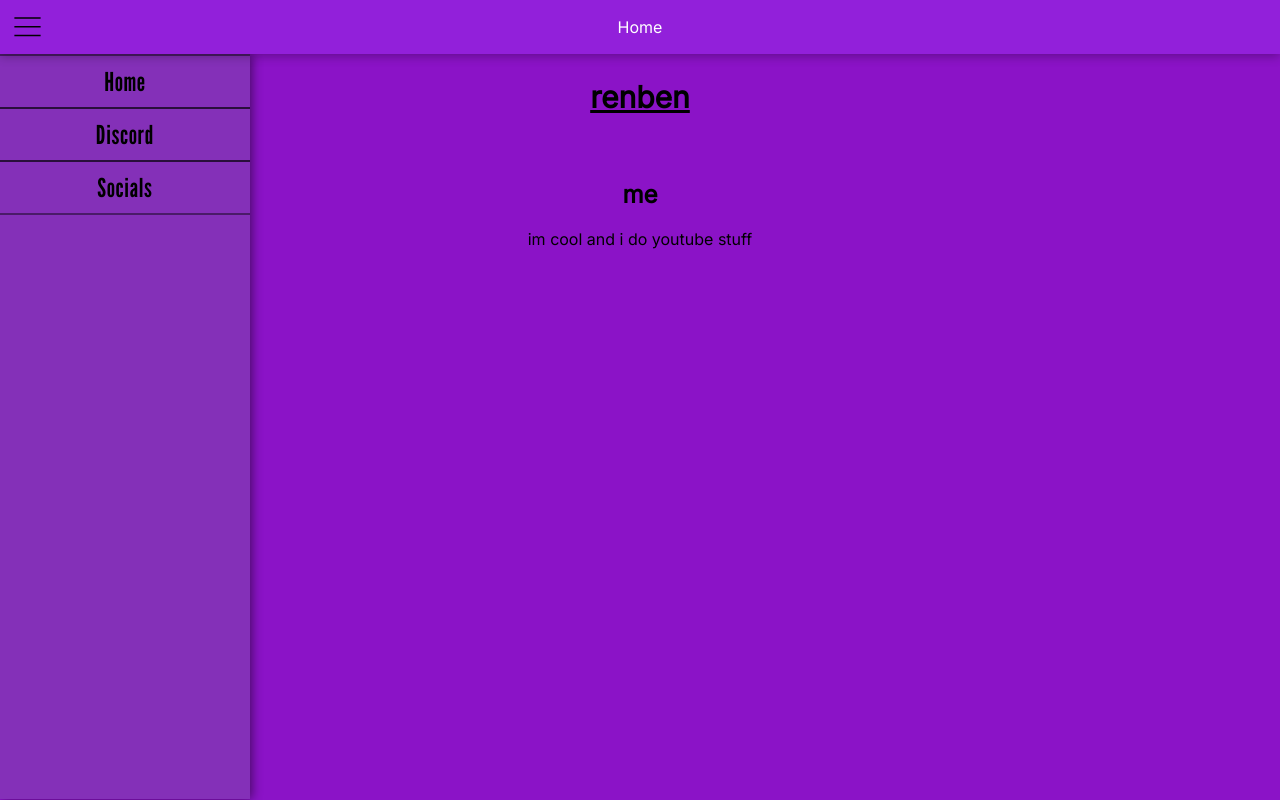
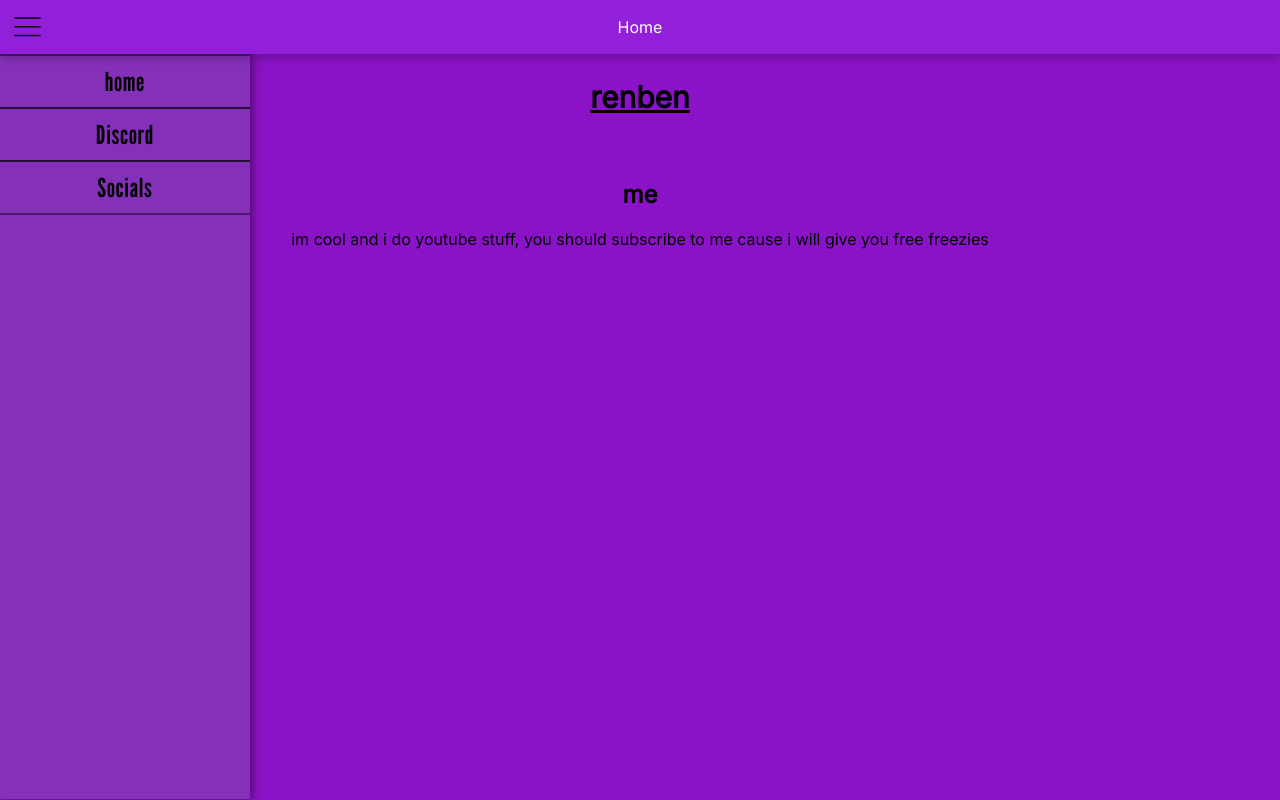
Before and after one commit to renbenn/renbenn.github.io, a plain HTML site: page index.html in a window 1280 px wide. Drawn offline with nearby package versions, Linux system fonts and the light colour scheme; a web font is replaced by a local one.

Commit message:
Update index.html

```diff
--- a/index.html
+++ b/index.html
@@ -7,7 +7,7 @@
     <meta name="og:title" content="RennyBenni">
     <meta name="og:description" content="Ren's official website for socials and updates">
     <link rel="stylesheet" href="/styles/main.css">
-    <title>RennyBenni</title>
+    <title>RenBen</title>
   </head>
   <body id="body">
     <header>
@@ -20,7 +20,7 @@
     </header>
     <section class="sidebar" id="sidebar">
       <div>
-        <a href="/" class="disabled fake-link sidebar-button">Home</a>
+        <a href="/" class="disabled fake-link sidebar-button">home</a>
         <a href="https://discord.gg/fb24fesfq8" class="sidebar-button sidebar-button-2" target="_blank">Discord</a>
         <a href="/socials/" class="sidebar-button sidebar-button-3">Socials</a>
       </div>
@@ -31,7 +31,7 @@
         <br>
         <div>
           <h1>me</h1>
-          <p>im cool and i do youtube stuff</p>
+          <p>im cool and i do youtube stuff, you should subscribe to me cause i will give you free freezies</p>
         </div>
       </div>
     </section>
```
